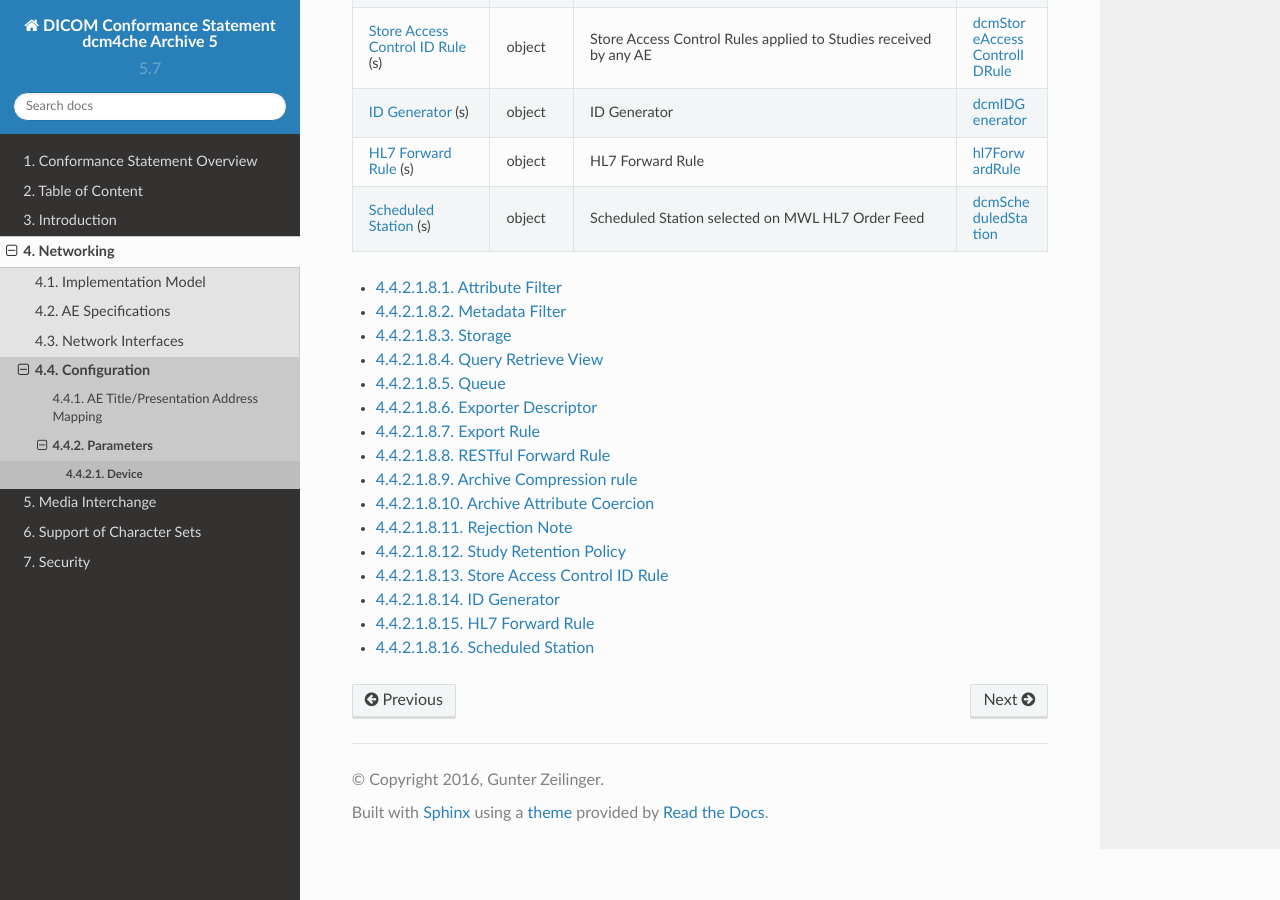
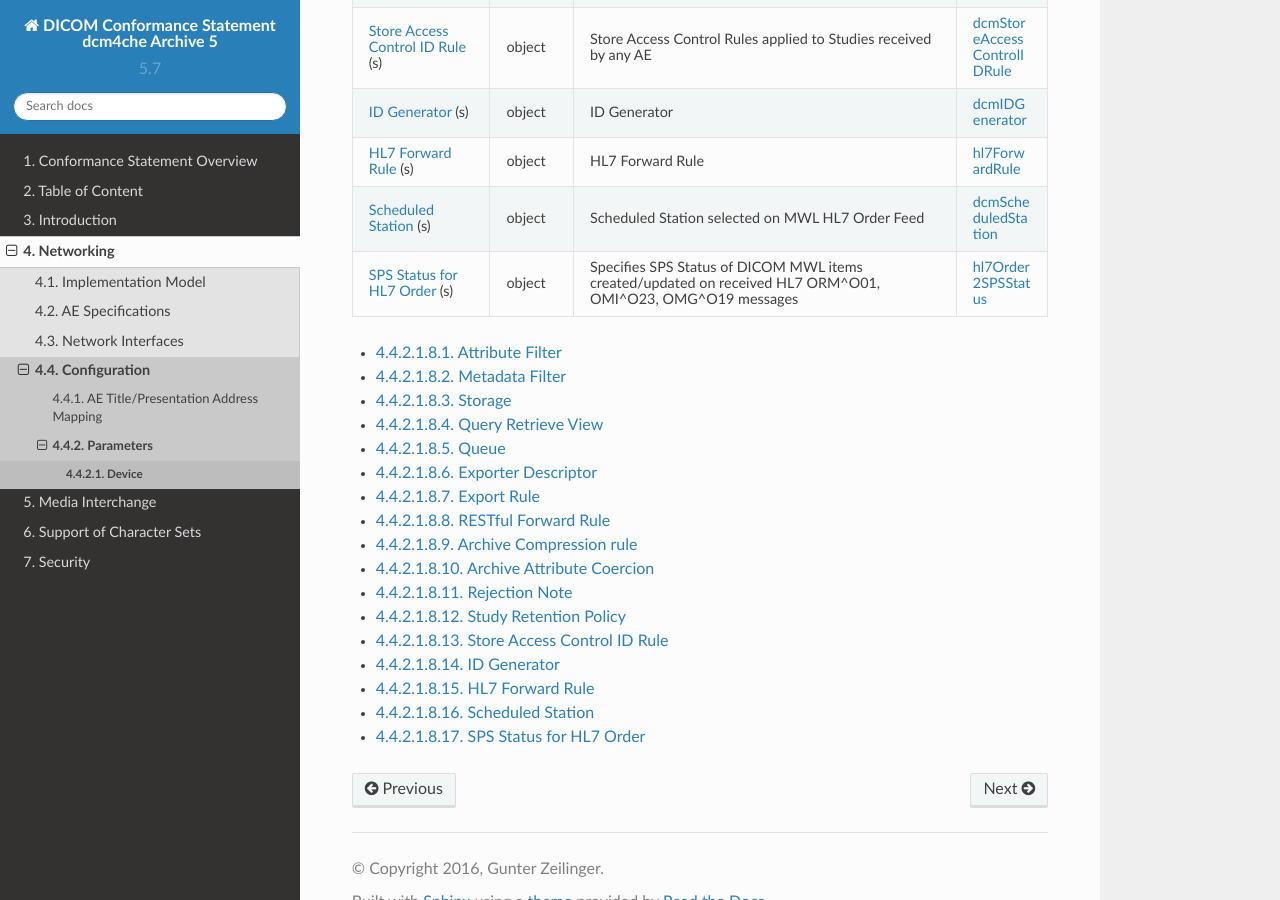
Before and after one commit to dcm4che/dcm4chee-arc-cs, a Sphinx documentation site: the page built from docs/networking/config/archiveDevice.rst, in a window 1280 px wide and 900 px high, scrolled down 7947 px. Built offline with Sphinx 7.4.7 and the Read the Docs theme 2.0.0, drawn with Linux system fonts in a browser that asks for light colours.

Commit message:
MWL HL7 Order Feed: Select Scheduled Procedure Step Status according configurable rules dcm4che/dcm4chee-arc-light#481

```diff
--- a/docs/networking/config/archiveDevice.rst
+++ b/docs/networking/config/archiveDevice.rst
@@ -403,6 +403,10 @@
     .. _dcmScheduledStation:
 
     dcmScheduledStation_"
+    ":doc:`hl7Order2SPSStatus` (s)",object,"Specifies SPS Status of DICOM MWL items created/updated on received HL7 ORM^O01, OMI^O23, OMG^O19 messages","
+    .. _hl7Order2SPSStatus:
+
+    hl7Order2SPSStatus_"
 
 .. toctree::
 
@@ -422,3 +426,4 @@
     idGenerator
     hl7ForwardRule
     scheduledStation
+    hl7Order2SPSStatus
--- a/docs/networking/config/archiveHL7Application.rst
+++ b/docs/networking/config/archiveHL7Application.rst
@@ -39,3 +39,7 @@
     .. _dcmScheduledStation:
 
     dcmScheduledStation_"
+    ":doc:`hl7Order2SPSStatus` (s)",object,"Specifies SPS Status of DICOM MWL items created/updated on received HL7 ORM^O01, OMI^O23, OMG^O19 messages","
+    .. _hl7Order2SPSStatus:
+
+    hl7Order2SPSStatus_"
```
Also changed, not shown: docs/networking/config/hl7Order2SPSStatus.rst (added, +21 -0 lines).
